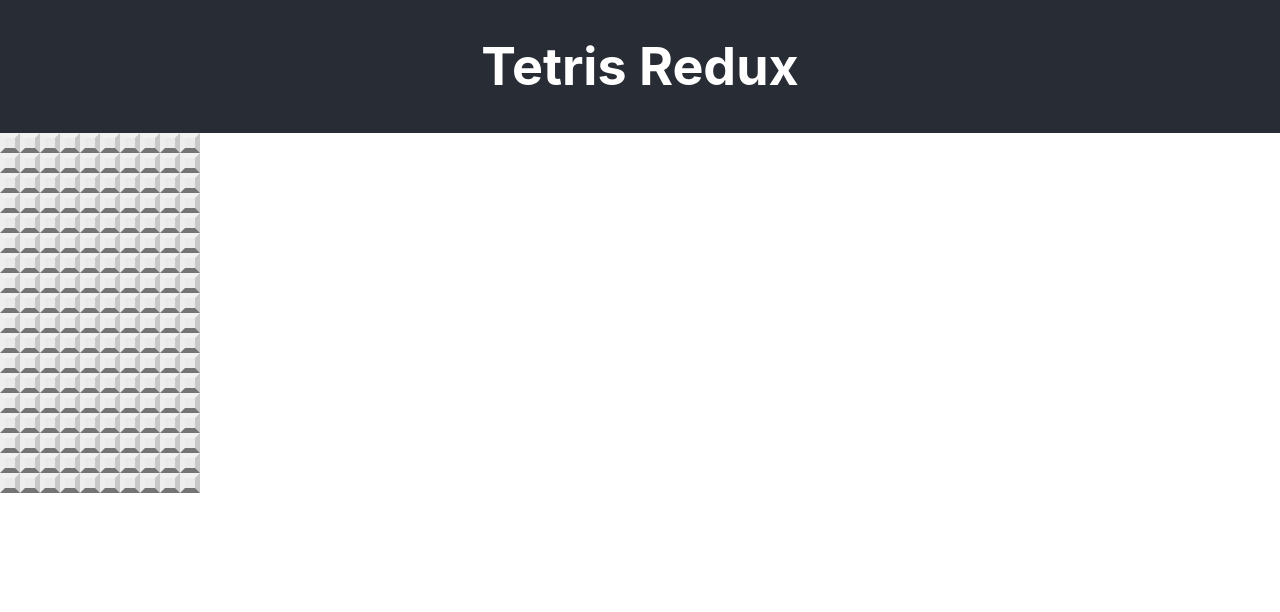
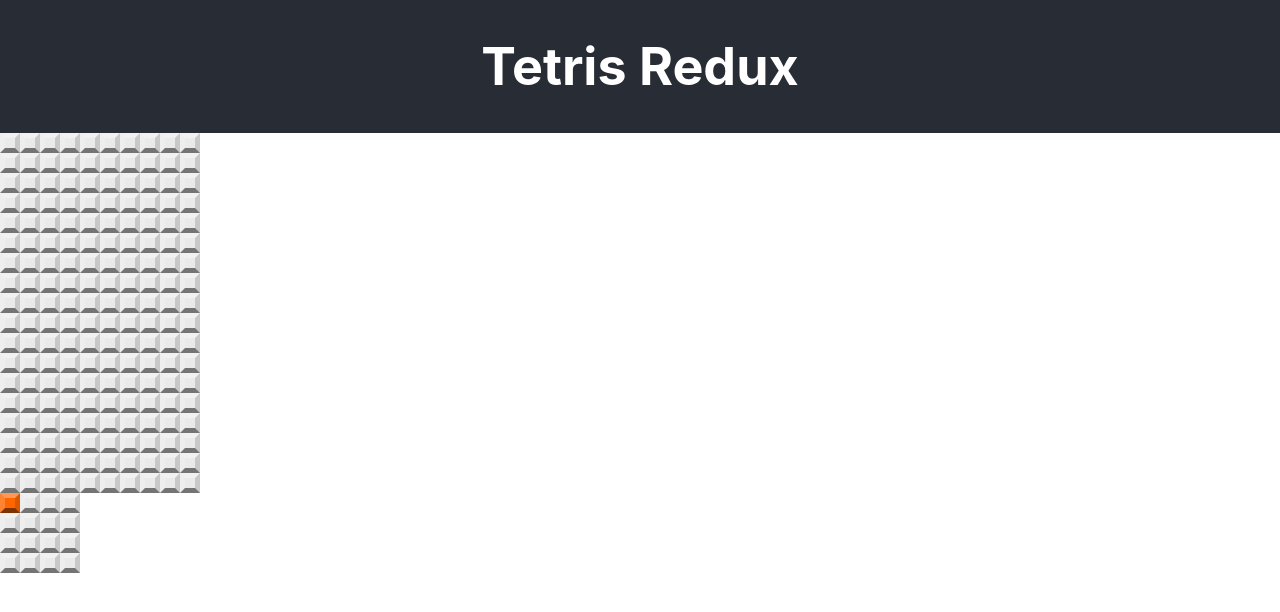
Before and after one commit to DonjaVanEsch/REPO-NAME, a React (Create React App) app: page / in a window 1280 px wide. Shown: the top 612 px of the page. Built offline with nearby package versions, Linux system fonts and the light colour scheme.

Commit message:
Added initial next block

```diff
--- a/src/App.js
+++ b/src/App.js
@@ -2,6 +2,7 @@ import React from 'react'
 import './App.css';
 
 import GridBoard from './components/GridBoard'
+import NextBlock from './components/NextBlock'
 
 function App() {
   return (
@@ -10,6 +11,7 @@ function App() {
         <h1 className="App-title">Tetris Redux</h1>
       </header>
       <GridBoard />
+      <NextBlock />
     </div>
   );
 }
--- /dev/null
+++ b/src/components/NextBlock.js
@@ -0,0 +1,21 @@
+import React from 'react'
+import GridSquare from './GridSquare'
+
+// Draws the "next" block view showing the next block to drop
+
+export default function NextBlock(props) {
+    const box = [[1,0,0,0], [0,0,0,0], [0,0,0,0], [0,0,0,0]]
+
+    // Map the block to the grid
+    const grid = box.map( (rowArray, row) => {
+        return rowArray.map( (square, col) => {
+            return <GridSquare key={`${row}${col}`} color={square} />
+        })
+    })
+
+    return (
+        <div className="next-block">
+            {grid}
+        </div>
+    )
+}
--- a/src/index.css
+++ b/src/index.css
@@ -112,3 +112,9 @@ code {
   grid-gap: 0;
   align-self: flex-start;
 }
+
+.next-block {
+  display: grid;
+  grid-template-columns: repeat(4, var(--tile-size));
+  align-self: flex-start;
+}
```
